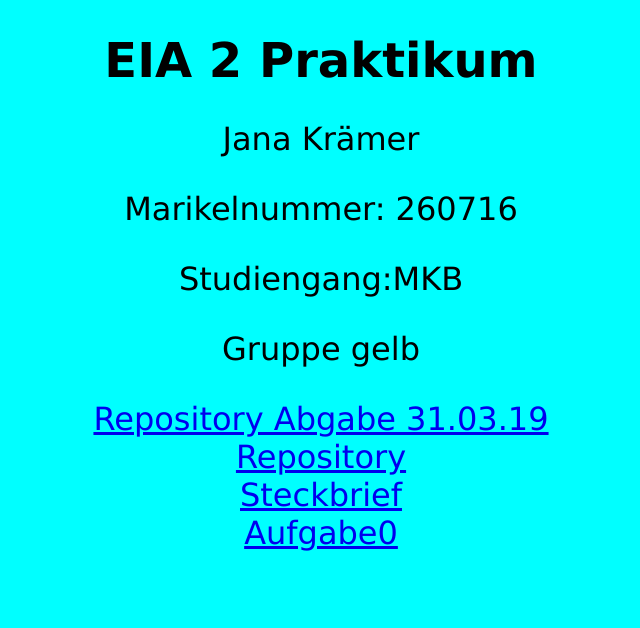
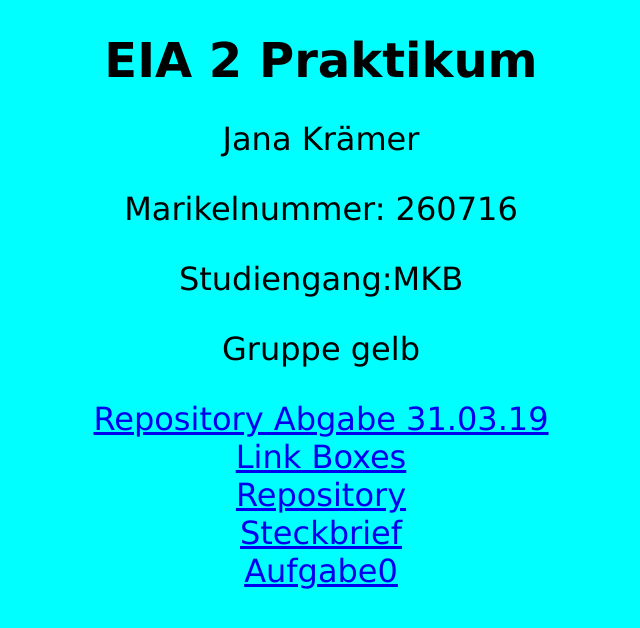
Before and after one commit to JanaKraemer/JanaKraemer, a plain HTML site: page index.html in a window 1280 px wide. Shown: the whole page, without its empty margins (319-959 px from the left). Drawn offline with Linux system fonts and the light colour scheme.

Commit message:
link boxes

```diff
--- a/index.html
+++ b/index.html
@@ -18,6 +18,7 @@
     <p> Gruppe gelb</p>
 
     <a target="_blank" href="https://github.com/JanaKraemer/EIA2-Aufgabe">Repository Abgabe 31.03.19</a>
+    <a target="_blank" href="https://github.com/JanaKraemer/EIA2-Aufgabe/blob/master/Kopie%20von%20EIA.pdf">Link Boxes</a>
 
     <a target="_blank" href="https://github.com/JanaKraemer/EIA2-Aufgabe">Repository</a>
     <a target="_blank" href="https://janakraemer.github.io/JanaKraemer/">Steckbrief</a>
```
